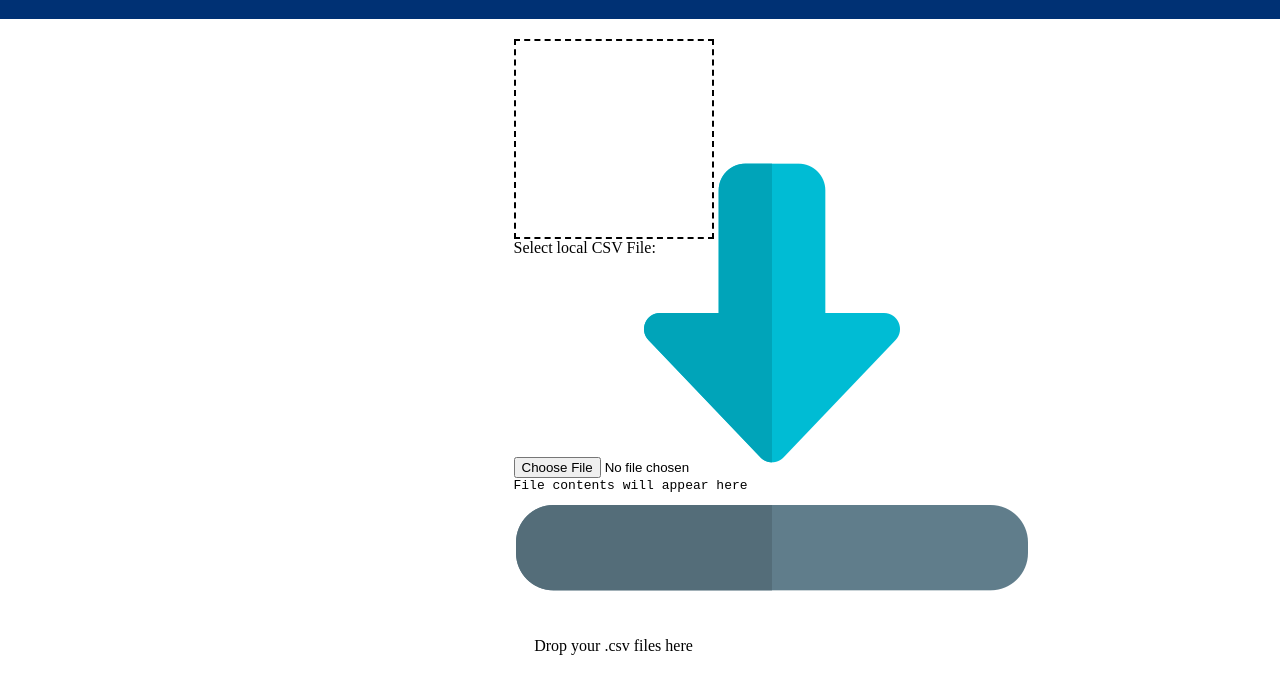
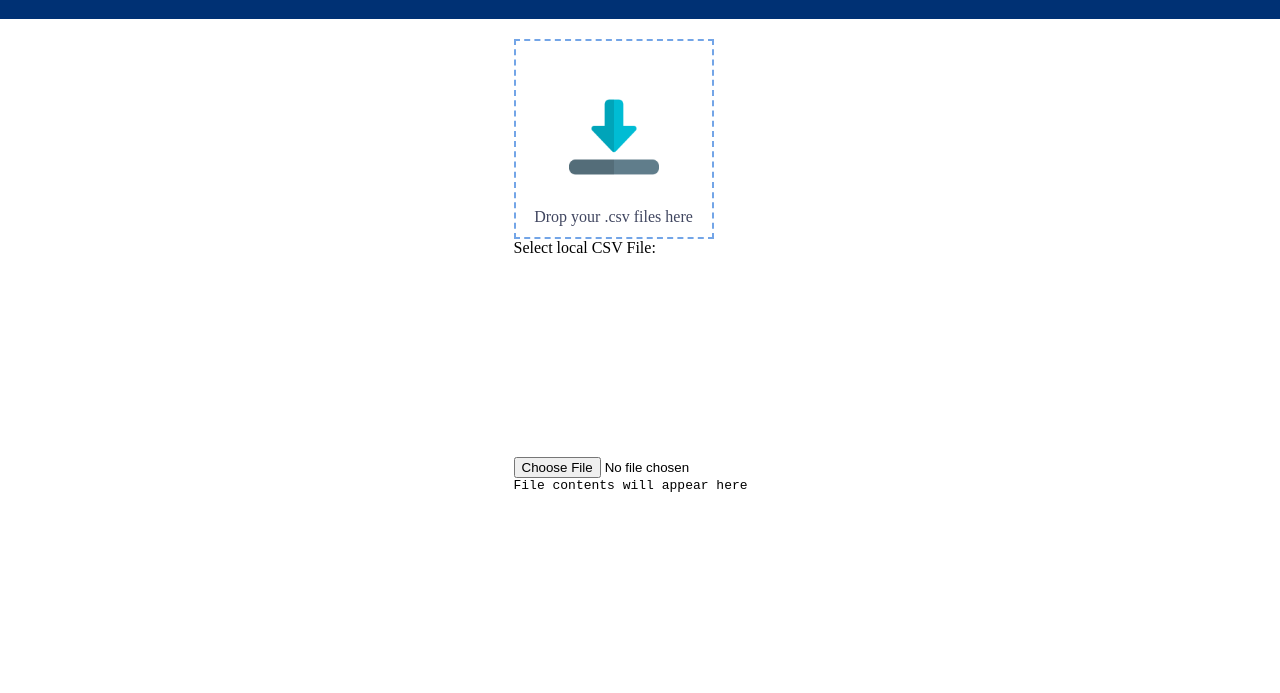
Before and after one commit to anyhhope/ping_misis_ru, a website built with webpack: page src/index.html in a window 1280 px wide. Shown: the part 61-754 px from the top of the page. Built offline with nearby package versions, Linux system fonts and the light colour scheme; files whose address does not match are found by name.

Commit message:
img error 404

```diff
--- a/src/index.html
+++ b/src/index.html
@@ -126,15 +126,13 @@
         <div class="download-img">
           <img src="assets/img/direct-download.png" alt="download window">
         </div>
-        Drop your .csv files here
+        <p class="droptext">Drop your .csv files here</p>
       </div>
 
       <div class="save">
         <p>Select local CSV File:</p>
         <input id="csv" type="file" accept=".csv">
         <pre id="out"><p>File contents will appear here</p></pre>
-
-
 
       </div>
     </div>
--- a/src/style.css
+++ b/src/style.css
@@ -4,9 +4,26 @@
     padding: 0;
     -webkit-tap-highlight-color: rgba(0, 0, 0, 0);
 }
-header{
+:root{
+    --text-color: #000000;
+    --text-ligter: #404660;
+}
+body {
+    overflow: hidden;
+    color: var(--text-color);
+}
+.body-wrapper {
+    display: table;
+    justify-content: center;
+    align-items: center;
+    margin: auto;
+}
+
+/* Header */
+header {
     display: block;
 }
+
 .header {
     position: relative;
     z-index: 11;
@@ -15,6 +32,7 @@ header{
     width: 100%;
     background: #003174;
 }
+
 .header-wrap {
     position: relative;
     display: flex;
@@ -22,27 +40,35 @@ header{
     height: 5rem;
     justify-content: space-between;
 }
+
 .header-logo {
     margin-right: 2rem;
 }
+
 .header-logo:last-child {
     margin-right: 0;
 }
+
 .header-logo__col {
     display: flex;
     align-items: center;
 }
+
 @media (max-width: 46rem) {
     .header-wrap {
         height: 4rem;
     }
+
     .header-logo:first-child svg {
         width: 5rem;
     }
+
     .header-logo:last-child svg {
         width: 2.5rem;
     }
 }
+
+/* Header */
 
 #csv {
     margin-top: 200px;
@@ -53,25 +79,30 @@ header{
     border: 2px black solid;
     font: 12px sans-serif;
 }
+
 td {
     border: 1px black solid;
     padding: 5px;
 }
-  .body-wrapper{
-    display: table;
-    justify-content: center;
-    align-items: center;
-    margin: auto;
-  }
+
+/* Dropzone */
 .dropzone {
     width: 200px;
     height: 200px;
-    border: 2px dashed black;
+    border: 2px dashed rgb(115, 165, 231);
     text-align: center;
-    padding-top: 80px;
+    padding-top: 40px;
     margin-top: 20px;
+    display: grid;
+    align-items: center;
+    justify-content: center;
 }
 
-  body {
-    overflow: hidden;
+.download-img img {
+    width: 90px;
 }
+.droptext{
+    font-weight: 300;
+    color: var(--text-ligter);
+}
+/* DropZone */
```
Lines whose indentation alone changed are shown as unchanged.
